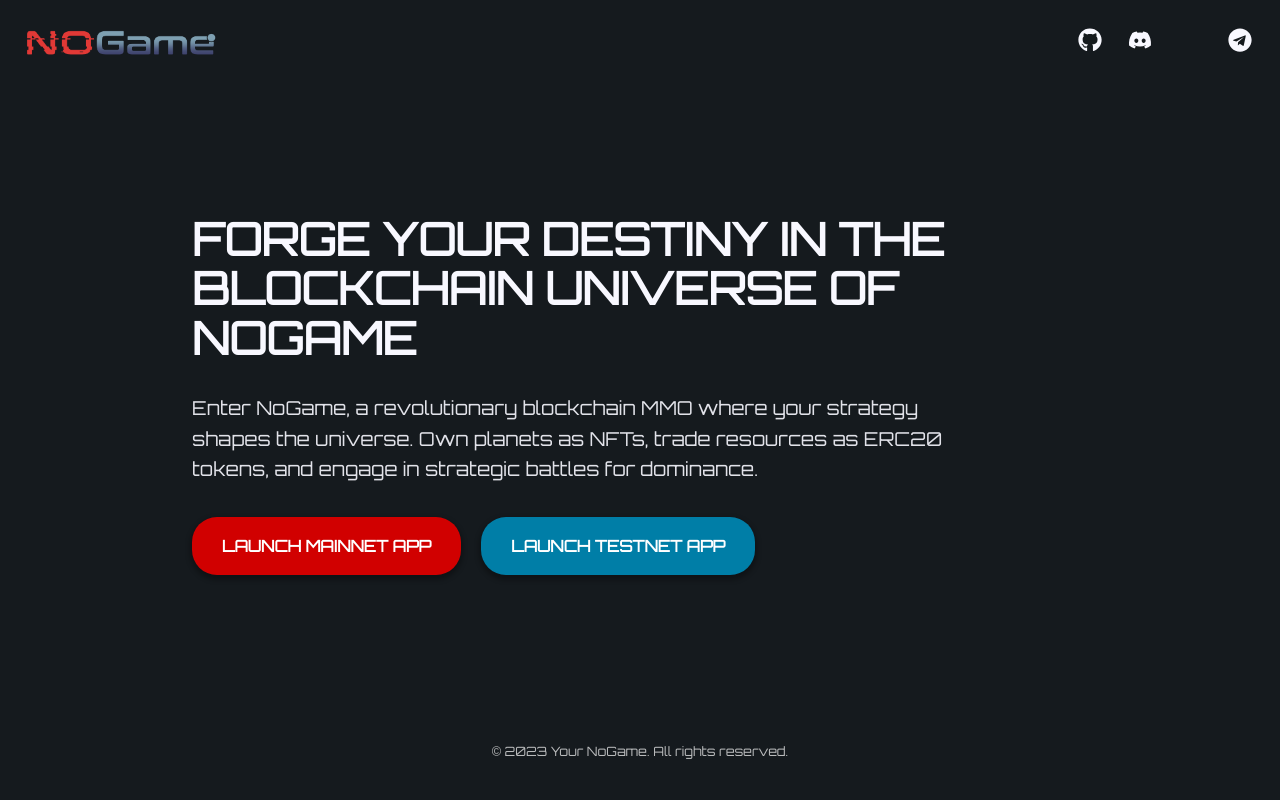
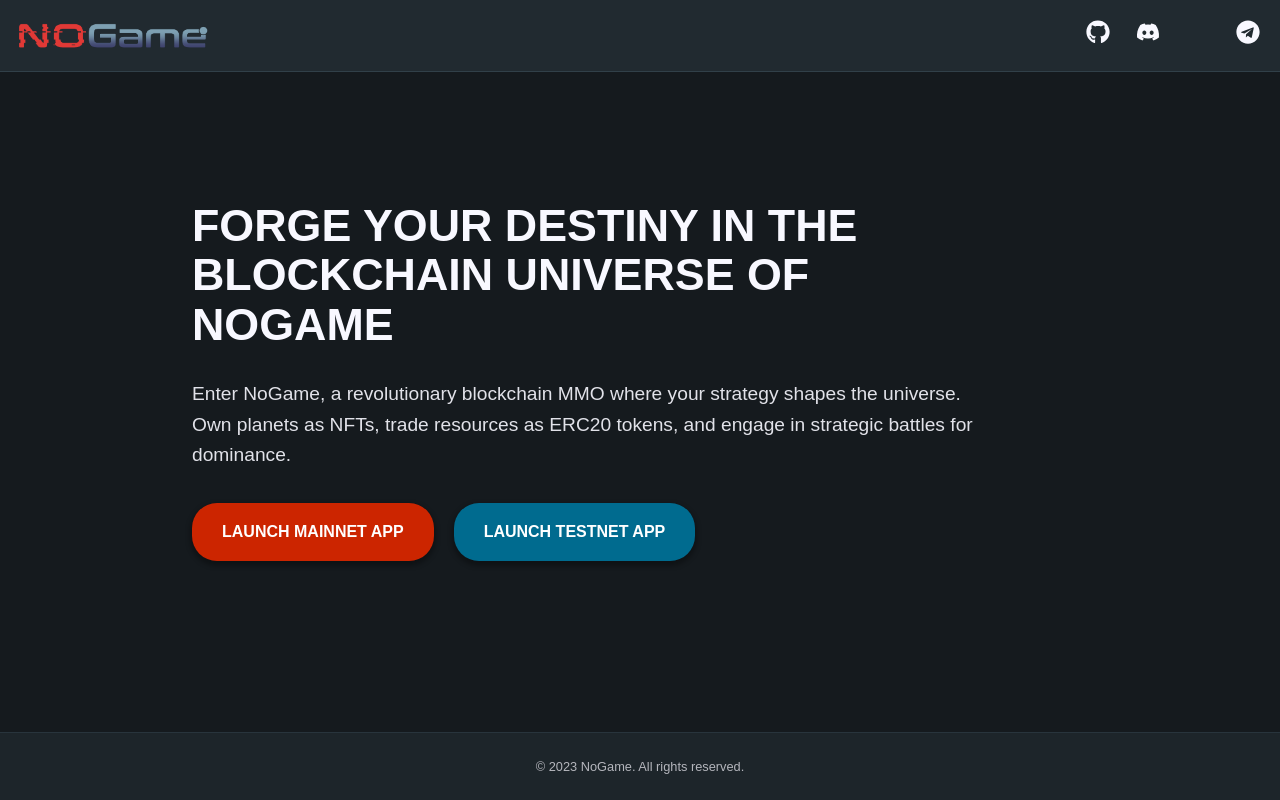
Before and after one commit to ametel01/nogame-landing, a React (Vite) app: page / in a window 1280 px wide. Built offline with nearby package versions, Linux system fonts and the light colour scheme; some icons are missing.

Commit message:
updated layout and font

```diff
--- a/index.html
+++ b/index.html
@@ -6,9 +6,12 @@
     <meta name="viewport" content="width=device-width, initial-scale=1.0" />
 
     <!-- Google Fonts Links -->
+    <!-- <link rel="preconnect" href="https://fonts.googleapis.com">
+    <link rel="preconnect" href="https://fonts.gstatic.com" crossorigin>
+    <link href="https://fonts.googleapis.com/css2?family=Orbitron&display=swap" rel="stylesheet"> -->
     <link rel="preconnect" href="https://fonts.googleapis.com">
     <link rel="preconnect" href="https://fonts.gstatic.com" crossorigin>
-    <link href="https://fonts.googleapis.com/css2?family=Orbitron&display=swap" rel="stylesheet">
+    <link href="https://fonts.googleapis.com/css2?family=Roboto:wght@400;700&display=swap" rel="stylesheet">
 
     <title>NoGame</title>
   </head>
--- a/src/App.tsx
+++ b/src/App.tsx
@@ -1,21 +1,36 @@
 import React from "react";
 import { ThemeProvider, CssBaseline } from "@mui/material";
+import styled from "styled-components";
 import theme from "./theme";
 import NavBar from "./components/NavBar";
-// import MainLogo from "./components/MainLogo";
 import TextBox from "./components/TextBox";
-// import ActionButtons from "./components/ActionButtons";
 import Footer from "./components/Footer";
+
+const MainLayout = styled.div`
+  display: flex;
+  flex-direction: column;
+  min-height: 100vh; // 100% of the viewport height
+`;
+
+// Content wrapper, which will grow and push the footer to the bottom
+const ContentWrapper = styled.main`
+  flex-grow: 1; // Grow to occupy as much space as possible
+  // Rest of your styling...
+`;
 
 const App: React.FC = () => {
   return (
     <ThemeProvider theme={theme}>
       <CssBaseline />
-      <NavBar />
-      {/* <MainLogo /> */}
-      <TextBox />
-      {/* <ActionButtons /> */}
-      <Footer />
+      <MainLayout>
+        <ContentWrapper>
+          <NavBar />
+          {/* <MainLogo /> */}
+          <TextBox />
+          {/* <ActionButtons /> */}
+        </ContentWrapper>
+        <Footer />
+      </MainLayout>
     </ThemeProvider>
   );
 };
--- a/src/components/ActionButtons.tsx
+++ b/src/components/ActionButtons.tsx
@@ -32,7 +32,7 @@ const StyledButton = styled(Button)`
 `;
 const MainnetButton = styled(StyledButton)`
   && {
-    background: #d10000; /* A bold red shade similar to the logo */
+    background: #cc2500; /* A bold red shade similar to the logo */
     color: #fff;
     font-weight: 600; /* Bolder font weight for better readability */
     &:hover {
@@ -43,11 +43,12 @@ const MainnetButton = styled(StyledButton)`
 
 const TestnetButton = styled(StyledButton)`
   && {
-    background: #007ea7; /* A complementary blue shade */
+    background: #006b8f; /* A complementary blue shade */
     color: #fff;
+
     font-weight: 600; /* Consistent font weight for both buttons */
     &:hover {
-      background: #005c7a; /* A darker blue for hover state */
+      background: #004d66; /* A darker blue for hover state */
     }
   }
 `;
--- a/src/components/Footer.tsx
+++ b/src/components/Footer.tsx
@@ -2,12 +2,13 @@ import React from "react";
 import styled from "styled-components";
 
 const FooterContainer = styled.footer`
-  color: #fff;
   text-align: center;
-  margin-top: 64px;
-  padding: 20px;
+  margin-top: auto; // Pushes the footer to the bottom
+  padding: 24px;
+  border-top: 1px solid #314049;
   font-size: 0.8em;
   opacity: 0.7;
+  background-color: #212a30;
 
   @media (max-width: 768px) {
     font-size: 0.7em;
@@ -23,7 +24,7 @@ const FooterContainer = styled.footer`
 const Footer: React.FC = () => {
   return (
     <FooterContainer>
-      © {new Date().getFullYear()} Your NoGame. All rights reserved.
+      © {new Date().getFullYear()} NoGame. All rights reserved.
     </FooterContainer>
   );
 };
--- a/src/components/NavBar.tsx
+++ b/src/components/NavBar.tsx
@@ -8,7 +8,9 @@ const Nav = styled.nav`
   display: flex;
   justify-content: space-between;
   align-items: center; // Add this line to vertically center the items
-  padding: 20px;
+  padding: 12px;
+  background-color: #212a30;
+  border-bottom: 1px solid #314049;
   @media (max-width: 768px) {
     flex-direction: column;
     align-items: center;
```
